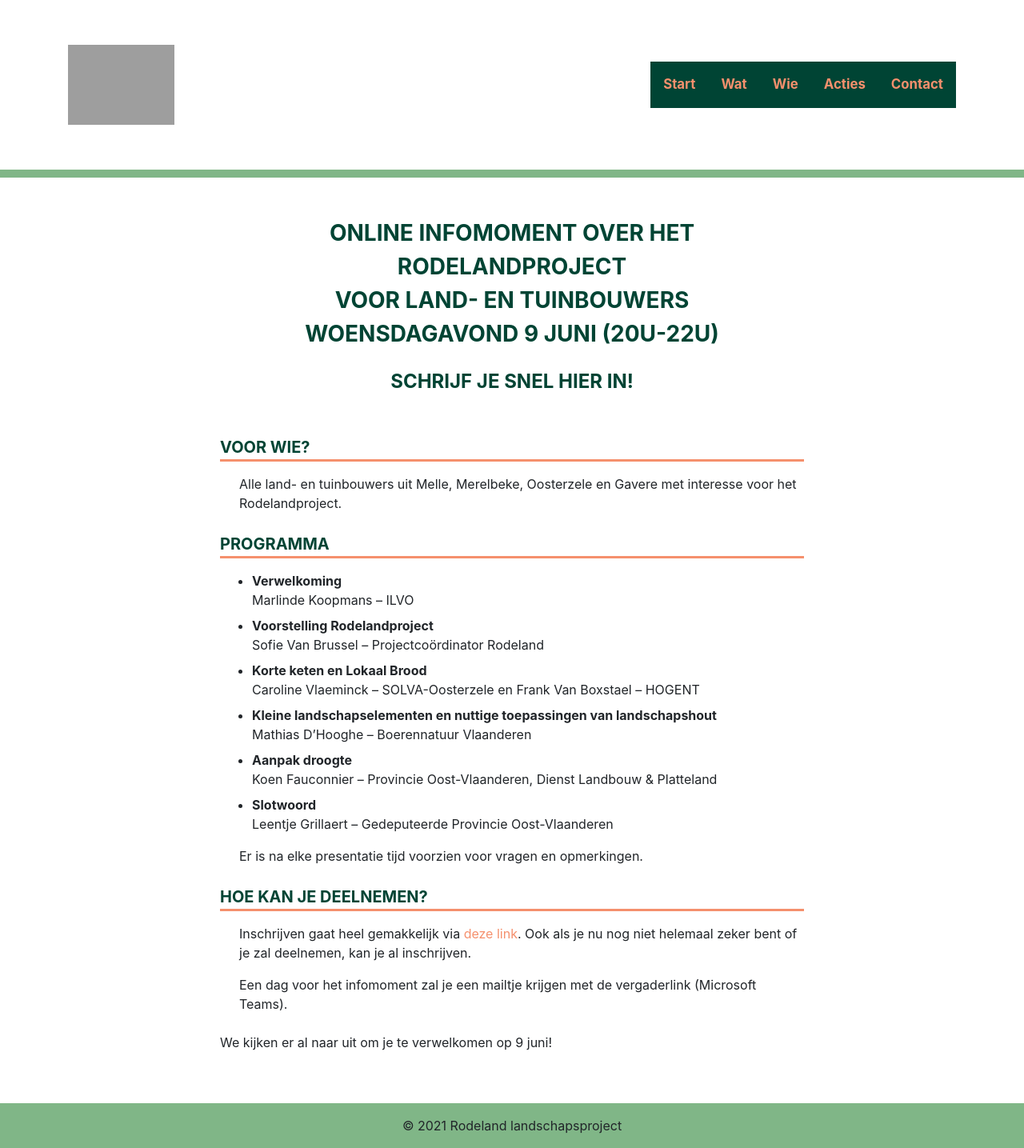
After one commit to bartvle/rodeland, a Django app: page /infomoment in a window 1280 px wide. The commit adds this page. Shown: the whole page at 80% size. Run offline with Django 3.2, Linux system fonts and the light colour scheme; some libraries are stand-ins or nearby versions; grey boxes are pictures that could not be loaded.

Commit message:
Add infomoment page

```diff
--- a/rodeland/rodeland/static/style.css
+++ b/rodeland/rodeland/static/style.css
@@ -99,3 +99,29 @@
     background-color: #004434;
     border-color: #004434;
 }
+
+#infomoment #title {
+    color: #004434;
+    font-weight: bold;
+    font-size: 1.75rem;
+}
+
+#infomoment #sub {
+    color: #004434;
+    font-weight: bold;
+    font-size: 1.75rem;
+}
+
+#infomoment #sub a {
+    color: #004434;
+    font-weight: bold;
+    font-size: 1.50rem;
+}
+
+#infomoment .section_title {
+    color: #004434;
+    font-weight: bold;
+    font-size: 1.25rem;
+    border-bottom-color: #F5906D;
+    border-bottom-style: solid;
+}
--- /dev/null
+++ b/rodeland/rodeland/templates/infomoment.html
@@ -0,0 +1,56 @@
+{% extends "index.html" %}
+
+{% block embody %}
+<div id="infomoment" class="container">
+    <div class="row">
+        <div class="col-2"></div>
+        <div class="col-8">
+            <div id="title" class="text-center mb-3">ONLINE INFOMOMENT OVER HET RODELANDPROJECT<br />VOOR LAND- EN TUINBOUWERS<br />WOENSDAGAVOND 9 JUNI (20U-22U)</div>
+            <div id="sub" class="text-center mb-5"><a href="https://forms.gle/gkTpBLPkGFu58YA26" target="_blank">SCHRIJF JE SNEL HIER IN!</a></div>
+            <div>
+                <div class="section_title mb-3">VOOR WIE?</div>
+                <p class="mb-4 pl-4">Alle land- en tuinbouwers uit Melle, Merelbeke, Oosterzele en Gavere met interesse voor het Rodelandproject.</p>
+            </div>
+            <div>
+                <div class="section_title mb-3">PROGRAMMA</div>
+                <ul>
+                    <li class="mb-2">
+                        <b>Verwelkoming</b><br />
+                        Marlinde Koopmans – ILVO
+                    </li>
+                    <li class="mb-2">
+                        <b>Voorstelling Rodelandproject</b><br />
+                        Sofie Van Brussel – Projectcoördinator Rodeland
+                    </li>
+                    <li class="mb-2">
+                        <b>Korte keten en Lokaal Brood</b><br />
+                        Caroline Vlaeminck – SOLVA-Oosterzele en Frank Van Boxstael – HOGENT
+                    </li>
+                    <li class="mb-2">
+                        <b>Kleine landschapselementen en nuttige toepassingen van landschapshout</b><br />
+                        Mathias D’Hooghe – Boerennatuur Vlaanderen
+                    </li>
+                    <li class="mb-2">
+                        <b>Aanpak droogte</b><br />
+                        Koen Fauconnier – Provincie Oost-Vlaanderen, Dienst Landbouw & Platteland
+                    </li>
+                    <li class="mb-2">
+                        <b>Slotwoord</b><br />
+                        Leentje Grillaert – Gedeputeerde Provincie Oost-Vlaanderen
+                    </li>
+                </ul>
+                <p class="mb-4 pl-4">Er is na elke presentatie tijd voorzien voor vragen en opmerkingen.</p>
+            </div>
+            <div>
+                <div class="section_title mb-3">HOE KAN JE DEELNEMEN?</div>
+                <p class="pl-4">Inschrijven gaat heel gemakkelijk via <a class="text" href="https://forms.gle/gkTpBLPkGFu58YA26" target="_blank">deze link</a>. Ook als je nu nog niet helemaal zeker bent of je zal deelnemen, kan je al inschrijven.</p>
+                <p class="mb-4 pl-4">Een dag voor het infomoment zal je een mailtje krijgen met de vergaderlink (Microsoft Teams).</p>
+            </div>
+            <div>
+                <p>We kijken er al naar uit om je te verwelkomen op 9 juni!</p>
+            </div>
+        </div>
+        <div class="col-2"></div>
+    </div>
+</div>
+{% endblock %}
--- a/rodeland/rodeland/urls.py
+++ b/rodeland/rodeland/urls.py
@@ -25,5 +25,6 @@
     path('wie', views.wie, name='wie'),
     path('acties', views.acties, name='acties'),
     path('contact', views.contact, name='contact'),
+    path('infomoment', views.infomoment, name='contact'),
     path('admin/', admin.site.urls),
 ]
--- a/rodeland/rodeland/views.py
+++ b/rodeland/rodeland/views.py
@@ -18,3 +18,6 @@
 
 def contact(request):
     return render(request, 'contact.html')
+
+def infomoment(request):
+    return render(request, 'infomoment.html')
```
